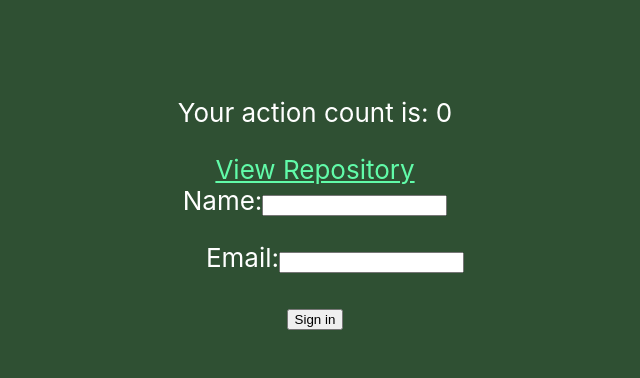
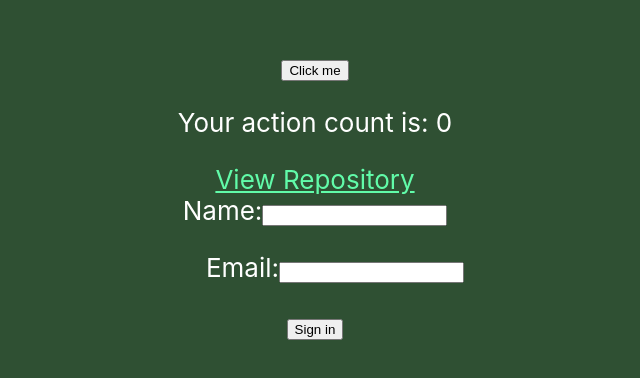
Before and after one commit to dstrekelj/algebra-example-react-app, a React (Create React App) app: page / in a window 1280 px wide. Shown: the part 200-578 px from the top of the page, without its empty margins (325-965 px from the left). Built offline with nearby package versions, Linux system fonts and the light colour scheme.

Commit message:
Add custom AppProvider

```diff
--- a/src/App.js
+++ b/src/App.js
@@ -34,6 +34,7 @@ function App() {
   return (
     <div className="App">
       <header className="App-header">
+        <button onClick={() => appState.setId("foo")}>Click me</button>
         <p>Your action count is: {actionCount}</p>
         <RepositoryLink>View Repository</RepositoryLink>
         {loginState === null && <LoginForm onLogin={handleLogin} />}
--- a/src/components/Quiz.jsx
+++ b/src/components/Quiz.jsx
@@ -99,7 +99,7 @@ export function Quiz(props) {
   };
 
   const handleSubmit = () => {
-    props.onSubmit(state, appState.id);
+    props.onSubmit(state, appState.state.id);
   };
 
   const questionsMap = questions.map((question) => {
--- a/src/contexts/AppContext.jsx
+++ b/src/contexts/AppContext.jsx
@@ -1,5 +1,16 @@
-import React from "react";
+import React, { useState } from "react";
 
 export const AppContext = React.createContext();
-export const AppProvider = AppContext.Provider;
 export const AppConsumer = AppContext.Consumer;
+
+export function AppProvider(props) {
+  const [state, setState] = useState(props.value);
+
+  const value = {
+    state: state,
+    setState: setState,
+    setId: (id) => setState((state) => ({ ...state, id: id })),
+  };
+
+  return <AppContext.Provider value={value}>{props.children}</AppContext.Provider>;
+}
```
